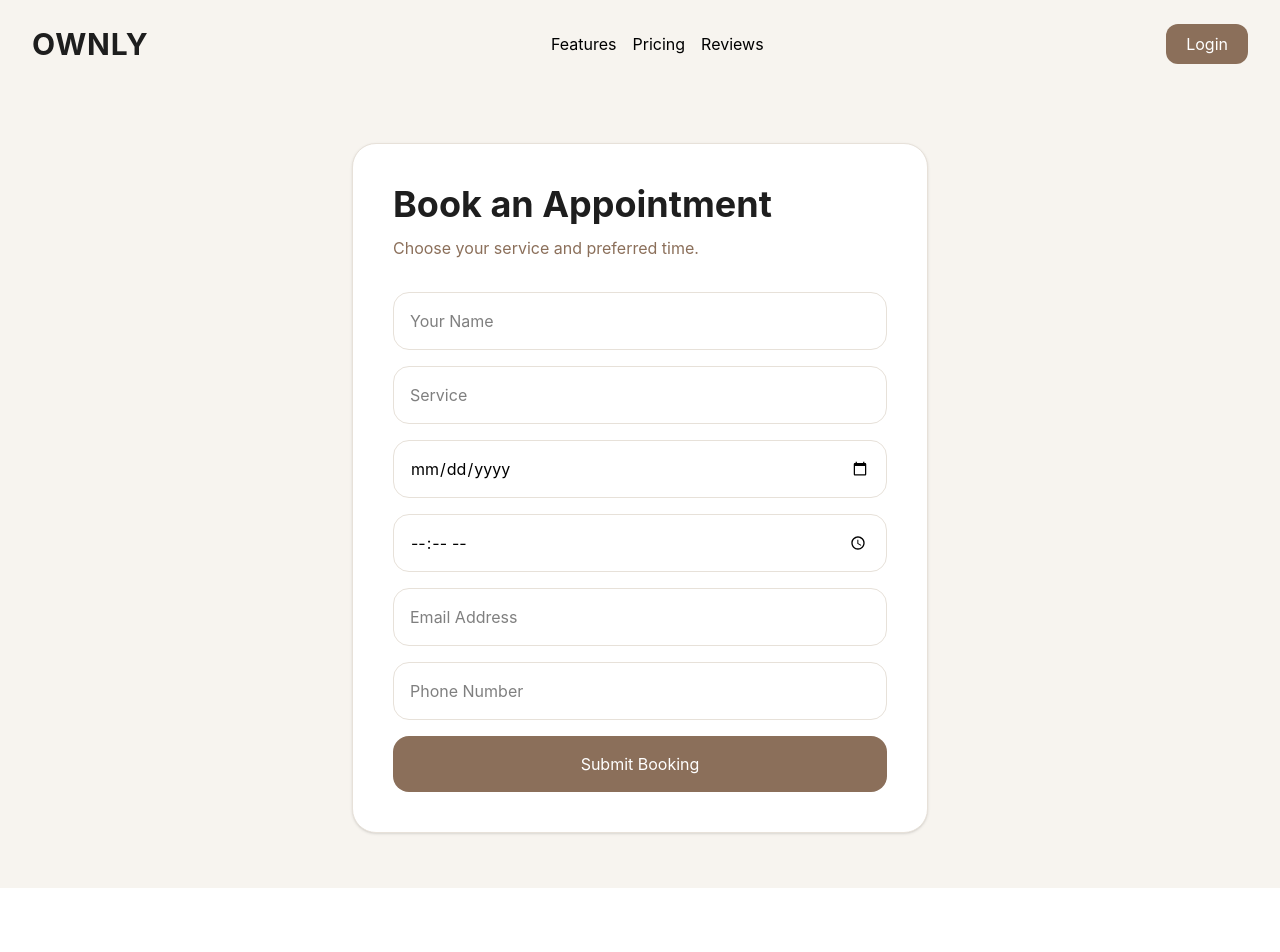
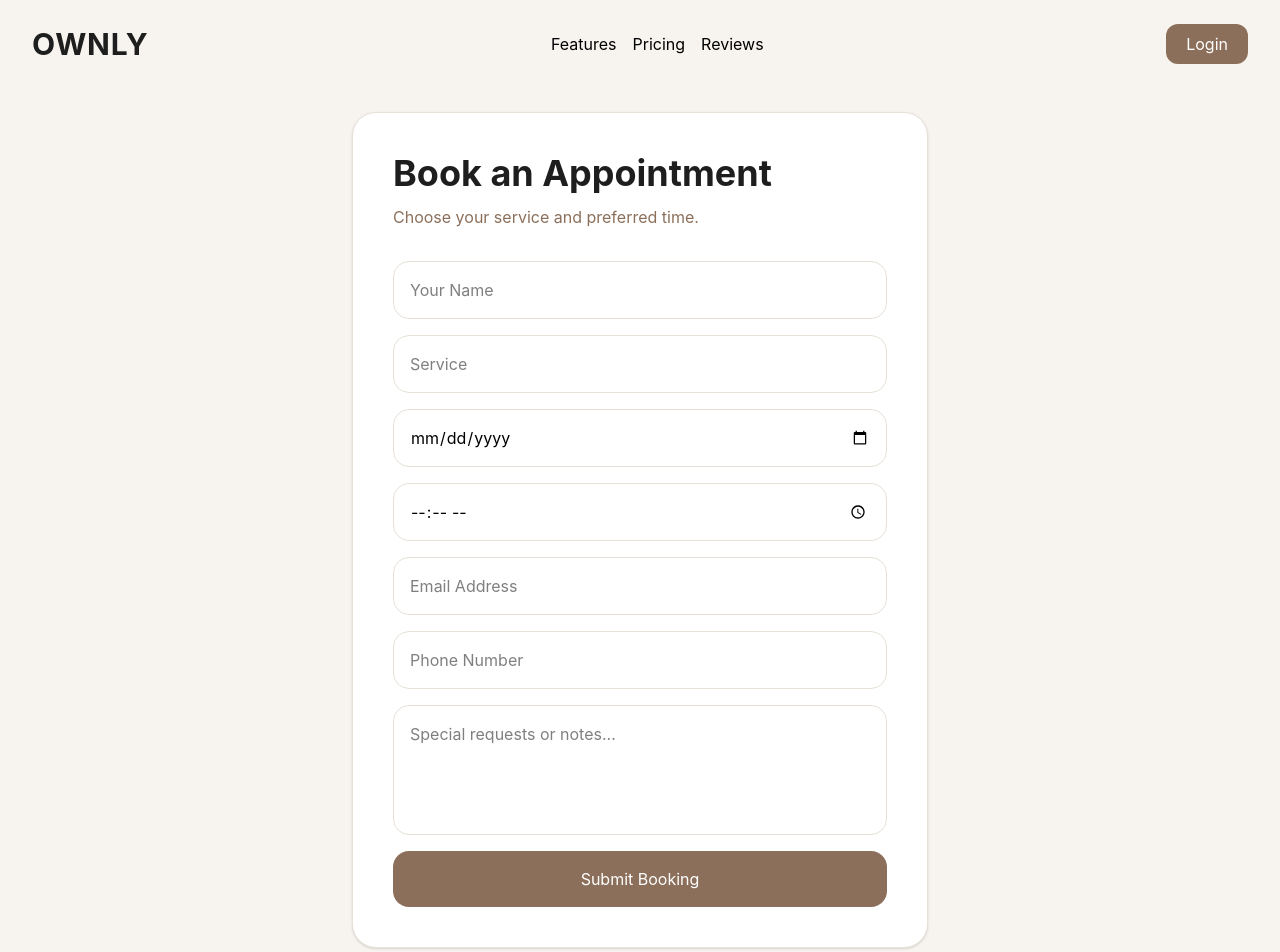
Before and after one commit to BreiaJohn/ownly-booking-app, a React (Vite) app: page /book/1 in a window 1280 px wide. Shown: the top 952 px of the page. Before the commit the page ends 888 px from the top, so only its background shows below. Built offline with nearby package versions, Linux system fonts and the light colour scheme.

Commit message:
Add booking notes support

```diff
--- a/src/pages/PublicBooking.jsx
+++ b/src/pages/PublicBooking.jsx
@@ -9,6 +9,7 @@ function PublicBooking() {
   const [time, setTime] = useState("")
   const [phone, setPhone] = useState("")
   const [email, setEmail] = useState("")
+  const [notes, setNotes] = useState("")
 
   const [submitted, setSubmitted] = useState(false)
 
@@ -25,6 +26,7 @@ function PublicBooking() {
           time,
           email,
           phone,
+          notes,
           status: "Pending",
         },
       ])
@@ -41,6 +43,7 @@ function PublicBooking() {
       setTime("")
       setEmail("")
       setPhone("")
+      setNotes("")
     }
 
     console.log(error)
@@ -130,7 +133,15 @@ function PublicBooking() {
             }
             className="p-4 rounded-2xl border border-[#E7E1D9] outline-none"
           />
-
+          <textarea
+  placeholder="Special requests or notes..."
+  value={notes}
+  onChange={(e) =>
+    setNotes(e.target.value)
+  }
+  rows="4"
+  className="p-4 rounded-2xl border border-[#E7E1D9] outline-none resize-none"
+/>
           <button
             type="submit"
             className="bg-[#8B6F5A] text-white py-4 rounded-2xl hover:opacity-90 transition"
```
